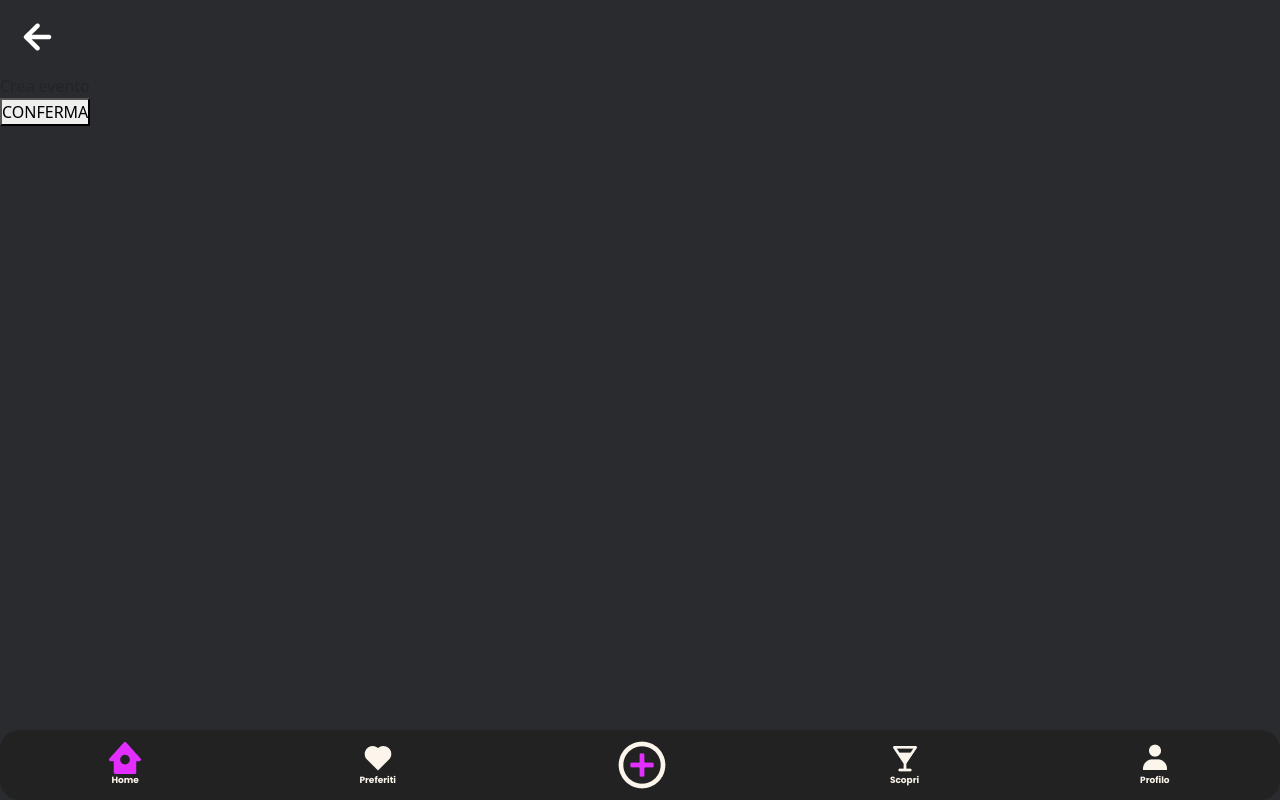
After one commit to P3C1C/kanpai, a PHP site: page /file/creaeventoutente.html in a window 1280 px wide. The commit adds this page. Run offline with PHP 8.4, Linux system fonts and the light colour scheme.

Commit message:
pagina bar

```diff
--- a/css/paginabar.css
+++ b/css/paginabar.css
@@ -51,7 +51,7 @@
 
  #nomebar{
      font-family: 'Poppins', sans-serif;
-     color: #E22FFF;
+     color: #FFC200;
      font-weight: 700;
      font-size: 22px;
  }
@@ -83,7 +83,7 @@
 #titolo{
     font-family: 'Poppins', sans-serif;
     padding-left: 15px;
-    color: #E22FFF;
+    color: #FFC200;
     font-weight: 700;
     font-size: 22px;
 }
--- /dev/null
+++ b/file/creaeventoutente.html
@@ -0,0 +1,43 @@
+<!DOCTYPE html>
+<html lang="it">
+    <head>
+        <meta charset="UTF-8">
+        <meta http-equiv="X-UA-Compatible" content="IE=edge">
+        <meta name="viewport" content="width=device-width, initial-scale=1.0">
+        <link href="../css/bootstrap.min.css" rel="stylesheet">
+        <link rel="stylesheet" href="../css/paginabar.css">
+        <link rel="preconnect" href="https://fonts.googleapis.com">
+        <link rel="preconnect" href="https://fonts.gstatic.com" crossorigin>
+        <link href="https://fonts.googleapis.com/css2?family=Poppins:wght@400;500;700&display=swap" rel="stylesheet">
+        <script src="js/bootstrap.bundle.min.js"></script>
+        <title>Kanpai</title>
+    </head>
+    <div>
+    <div id="freccia"> <img src="../img/left arrow.png" alt="freccia"></div>
+    <div>Crea evento</div>
+    <div><button>CONFERMA</button> <span class="glyphicon glyphicon-ok"></span></div>
+    </div>
+    <div class="menu">
+        <a href="#" class="link">
+            <img src="../img/casa.png" alt="casa">
+            Home
+        </a>
+        <a href="#" class="link">
+            <img src="../img/bx_bxs-heart.png" alt="cuore">
+            Preferiti
+        </a>
+        <a href="#" class="link">
+            <img src="../img/bx_bx-plus-circle.png" alt="zircles">
+        </a>
+        <a href="#" class="link">
+            <img src="../img/bx_bxs-drink.png" alt="bicchiere">
+            Scopri
+        </a>
+        <a href="#" class="link">
+            <img src="../img/bx_bxs-user.png" alt="utente">
+            Profilo
+        </a>
+    </div>
+    <script src="../js/script.js"></script>
+</body>
+</html>
```
Also changed, not shown: css/creaeventoutente.css (added, +45 -0 lines), file/paginabar.html (+5 -5 lines).
